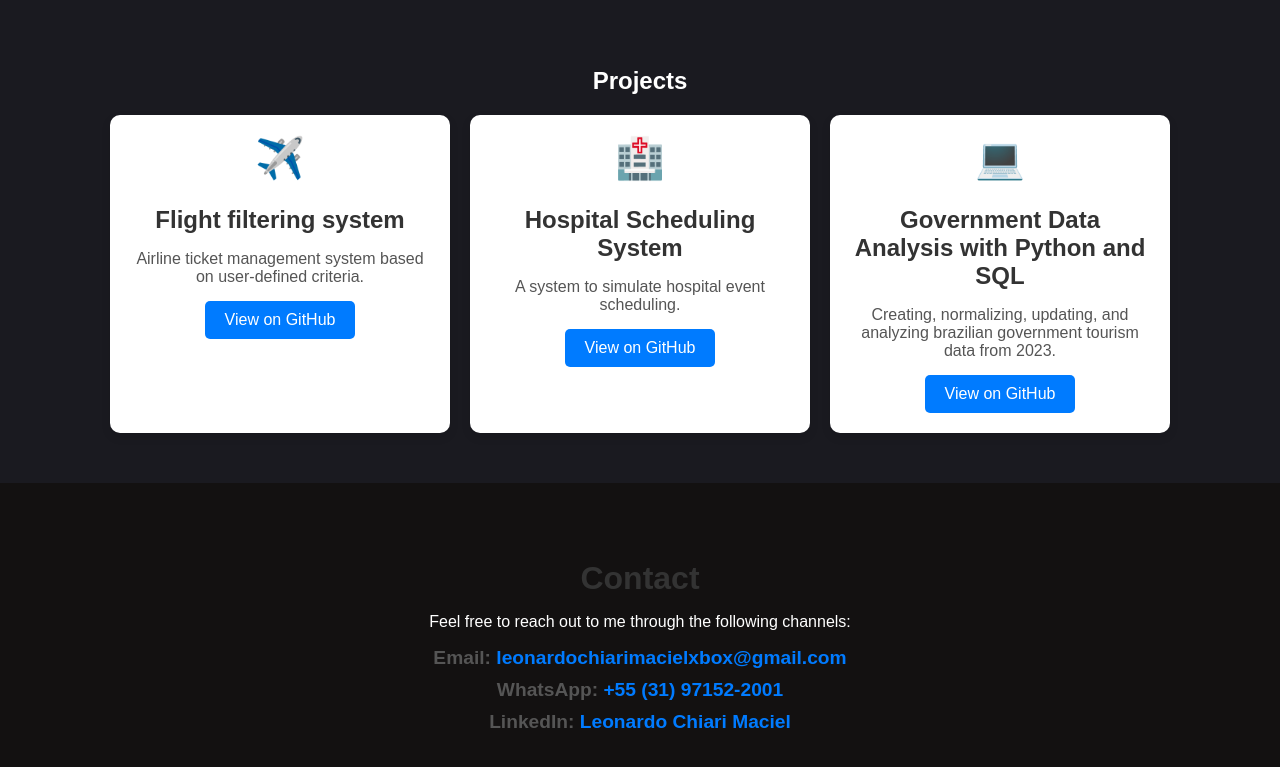
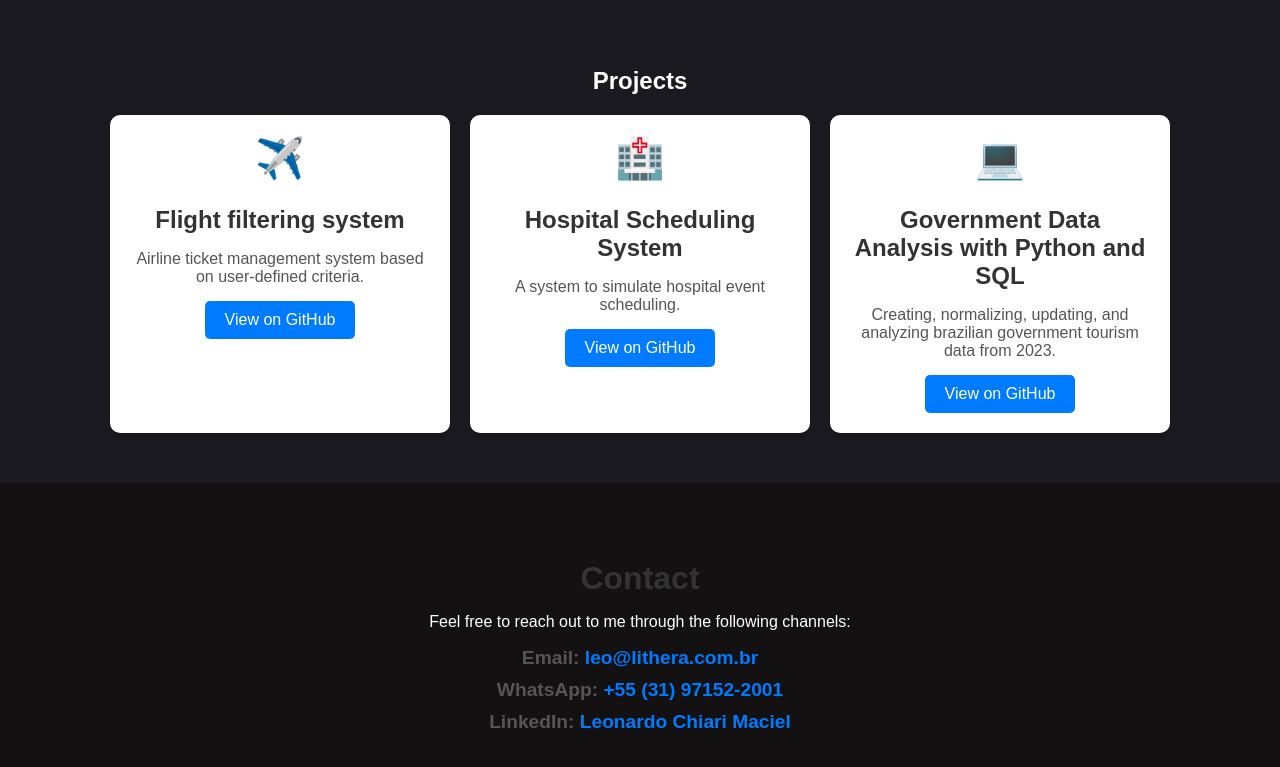
Before and after one commit to LeonardoChiariMaciel/SitePessoal, a plain HTML site: page index.html in a window 1280 px wide. Shown: the part 1379-2146 px from the top of the page. Drawn offline with Linux system fonts and the light colour scheme.

Commit message:
commit na main

```diff
--- a/index.html
+++ b/index.html
@@ -108,7 +108,7 @@
     <p>Feel free to reach out to me through the following channels:</p>
 
     <div class="contact-info">
-        <p><strong>Email:</strong> <a href="mailto:leonardochiarimacielxbox@gmail.com">leonardochiarimacielxbox@gmail.com</a></p>
+        <p><strong>Email:</strong> <a href="mailto:leo@lithera.com.br">leo@lithera.com.br</a></p>
         <p><strong>WhatsApp:</strong> <a href="https://wa.me/5531971522001" target="_blank">+55 (31) 97152-2001</a></p>
         <p><strong>LinkedIn:</strong> <a href="https://www.linkedin.com/in/leonardo-chiari-maciel" target="_blank">Leonardo Chiari Maciel</a></p>
     </div>
```
